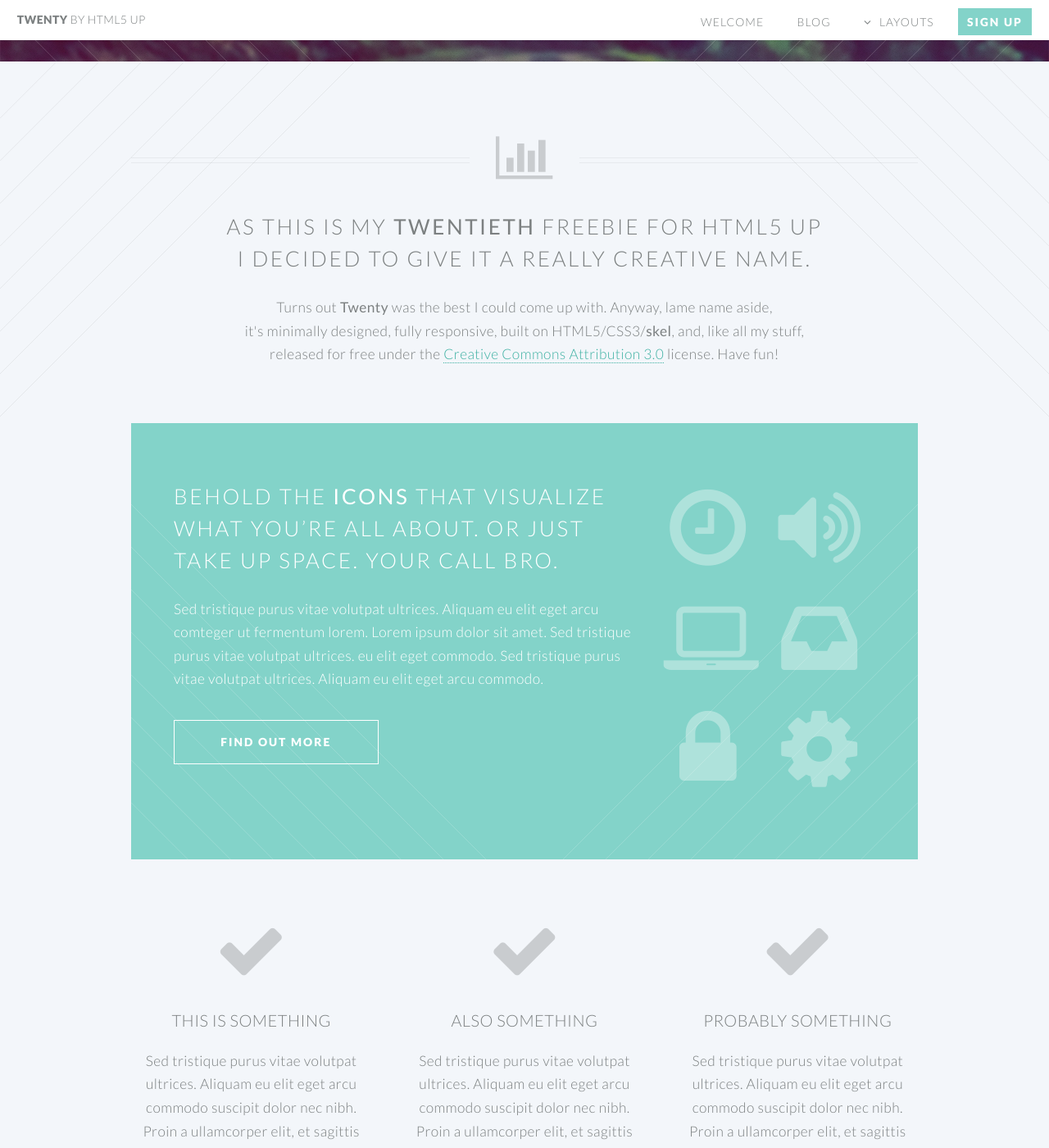
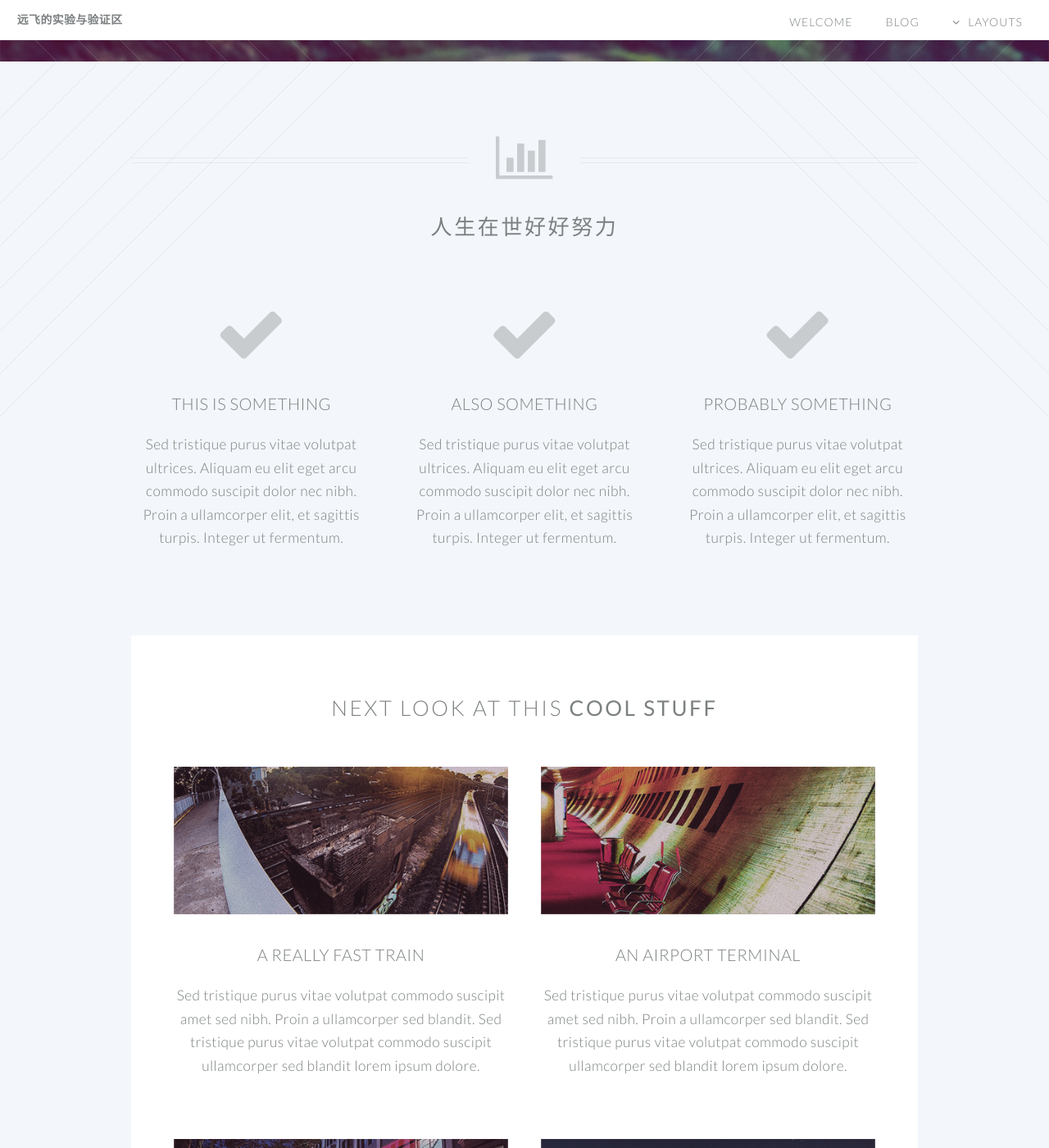
Before and after one commit to NicolasYanFei/NicolasYanFei.github.io, a Jekyll site: the page built from index.html, in a window 1280 px wide and 1400 px high, scrolled down 525 px. Shown: the whole window at 82% size. Built offline with Jekyll 4.4.1, drawn with Linux system fonts in a browser that asks for light colours.

Commit message:
YF
测试更改界面元素

```diff
--- a/_includes/header.html
+++ b/_includes/header.html
@@ -1,9 +1,9 @@
 <header id="header">
-				<h1 id="logo"><a href="/">Twenty <span>by HTML5 UP</span></a></h1>
+				<h1 id="logo"><a href="/">远飞的实验与验证区 </a></h1>
 				<nav id="nav">
 					<ul>
 						<li><a href="/">Welcome</a></li>
-                        <li><a href="/blog.html">Blog</a></li>
+	                    <li><a href="/blog.html">Blog</a></li>
 						<li class="submenu">
 							<a href="">Layouts</a>
 							<ul>
@@ -23,7 +23,7 @@
 								</li>
 							</ul>
 						</li>
-						<li><a href="#" class="button special">Sign Up</a></li>
+
 					</ul>
 				</nav>
 			</header>
--- a/index.html
+++ b/index.html
@@ -6,47 +6,9 @@
 
 				<header class="special container">
 					<span class="icon fa-bar-chart-o"></span>
-					<h2>As this is my <strong>twentieth</strong> freebie for HTML5 UP
+					<h2>人生在世好好努力
 					<br />
-					I decided to give it a really creative name.</h2>
-					<p>Turns out <strong>Twenty</strong> was the best I could come up with. Anyway, lame name aside,
-					<br />
-					it's minimally designed, fully responsive, built on HTML5/CSS3/<strong>skel</strong>,
-					and, like all my stuff,
-					<br />
-					released for free under the <a href="http://html5up.net/license">Creative Commons Attribution 3.0</a> license. Have fun!</p>
 				</header>
-
-				<!-- One -->
-					<section class="wrapper style2 container special-alt">
-						<div class="row half">
-							<div class="8u">
-
-								<header>
-									<h2>Behold the <strong>icons</strong> that visualize what you’re all about. or just take up space. your call bro.</h2>
-								</header>
-								<p>Sed tristique purus vitae volutpat ultrices. Aliquam eu elit eget arcu comteger ut fermentum lorem. Lorem ipsum dolor sit amet. Sed tristique purus vitae volutpat ultrices. eu elit eget commodo. Sed tristique purus vitae volutpat ultrices. Aliquam eu elit eget arcu commodo.</p>
-								<footer>
-									<ul class="buttons">
-										<li><a href="#" class="button">Find Out More</a></li>
-									</ul>
-								</footer>
-
-							</div>
-							<div class="4u skel-cell-important">
-
-								<ul class="featured-icons">
-									<li><span class="icon fa-clock-o"><span class="label">Feature 1</span></span></li>
-									<li><span class="icon fa-volume-up"><span class="label">Feature 2</span></span></li>
-									<li><span class="icon fa-laptop"><span class="label">Feature 3</span></span></li>
-									<li><span class="icon fa-inbox"><span class="label">Feature 4</span></span></li>
-									<li><span class="icon fa-lock"><span class="label">Feature 5</span></span></li>
-									<li><span class="icon fa-cog"><span class="label">Feature 6</span></span></li>
-								</ul>
-
-							</div>
-						</div>
-					</section>
 
 				<!-- Two -->
 					<section class="wrapper style1 container special">
```
Also changed, not shown: 1 other file.
